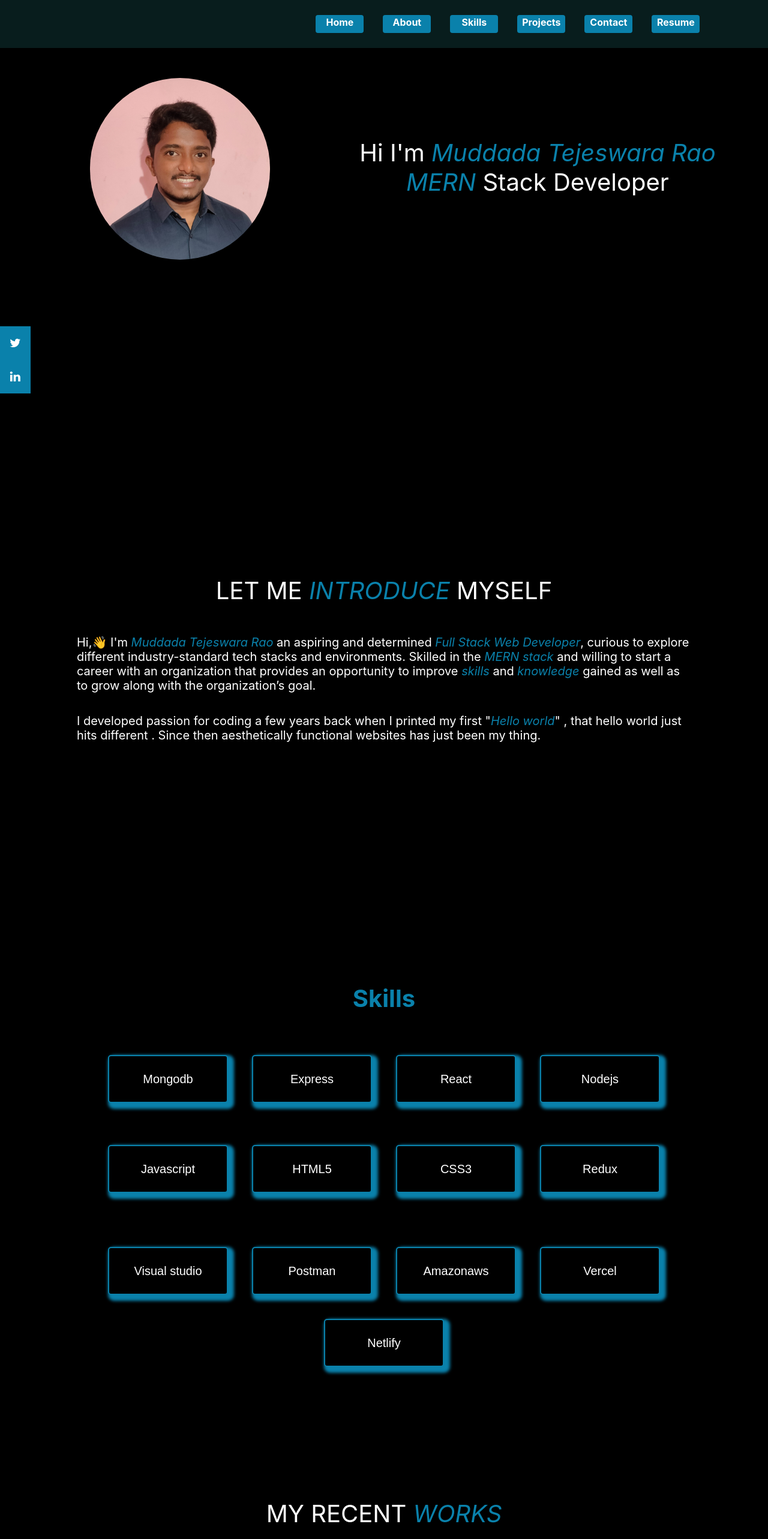
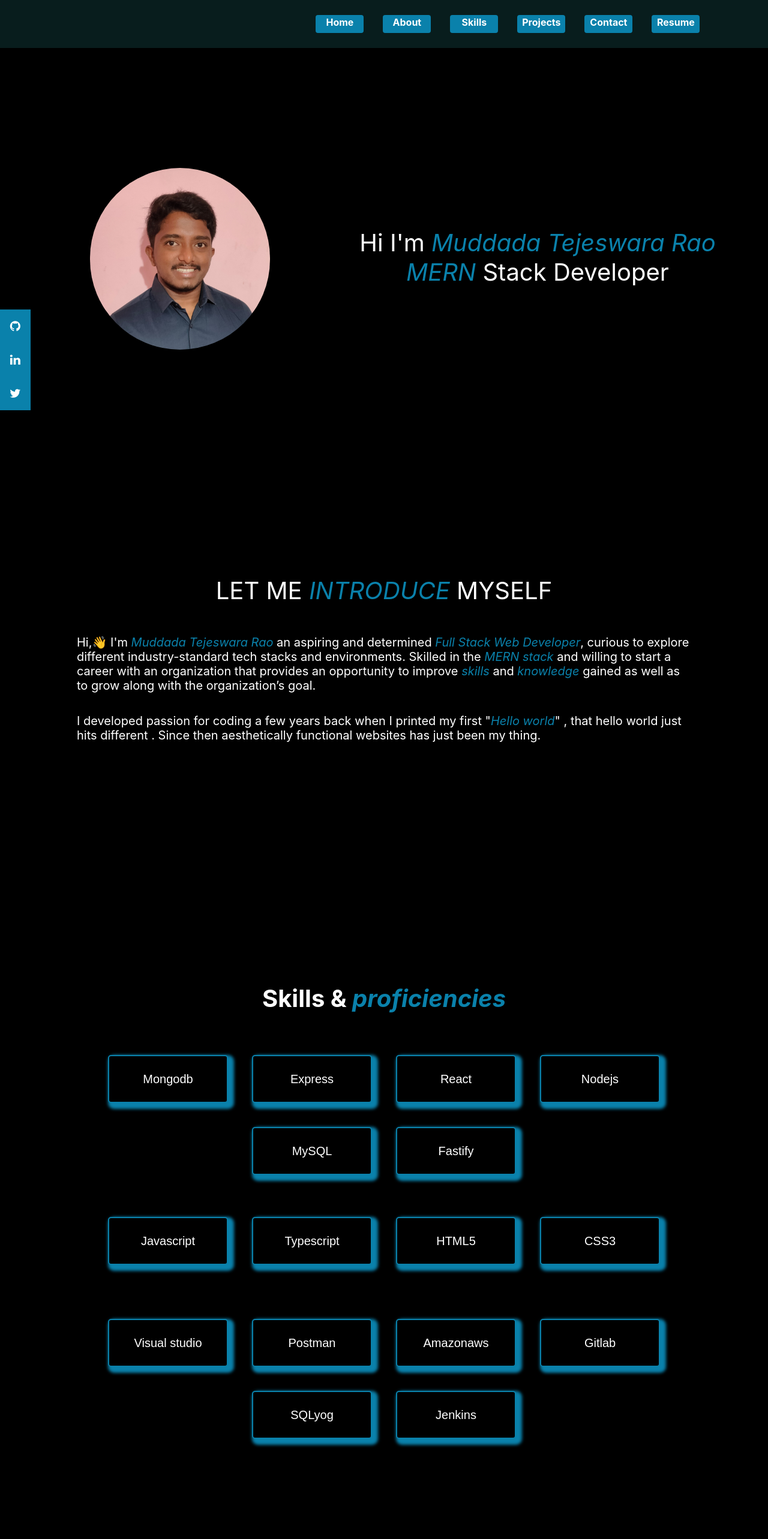
Before and after one commit to Tejeswar278/MuddadaTejeswaraRao_portfolio, a React (Vite) app: page / in a window 1280 px wide. Shown: the top 2566 px of the page at 60% size. Built offline with nearby package versions, Linux system fonts and the light colour scheme.

Commit message:
fixed padding for lines

```diff
--- a/src/components/Contact.css
+++ b/src/components/Contact.css
@@ -84,4 +84,17 @@
         font-size: 15px;
     }
 
+    .contact-list a {
+        width: 300px;
+        margin-right: 0px;
+    }
+
+    .contact-list {
+        margin: auto;
+    }
+
+    .contact-list > a {
+        margin-left: 40px;
+    }
+
 }
--- a/src/components/Home.css
+++ b/src/components/Home.css
@@ -7,14 +7,15 @@
 
 .home-profile {
     width: 40%;
-    padding: 150px 0px 0px 150px;
+    padding: 300px 0px 0px 150px;
+    justify-content: space-around;
 }
 
 .home-intro {
     width: 60%;
     /* height: 100%; */
     /* border: 1px solid red; */
-    padding-top: 250px;
+    padding-top: 400px ;
     font-size: 40px;
 }
 
--- a/src/components/Navbar.jsx
+++ b/src/components/Navbar.jsx
@@ -17,7 +17,7 @@ function Navbar (){
                 <a className="m" onClick={shownavref} href="#skills">Skills</a>
                 <a className="m" onClick={shownavref} href="#projects">Projects</a>
                 <a className="m" onClick={shownavref} href="#contact">Contact</a>
-                <a className="m" onClick={shownavref} href="https://www.canva.com/design/DAE8Y4Nu5TY/ikBgov_AYxtQITyanCbigA/view?utm_content=DAE8Y4Nu5TY&utm_campaign=designshare&utm_medium=link2&utm_source=sharebutton" target="_blank">Resume</a>
+                <a className="m" onClick={shownavref} href="https://drive.google.com/file/d/12kRTajL2itGNCJZCJ1i0QuTrm2ISOn34/view?usp=sharing" target="_blank">Resume</a>
                 <button className="nav-btn nav-close-btn" onClick={shownavref}>
                     <AiFillCloseCircle/>
                 </button>
--- a/src/components/Skills.css
+++ b/src/components/Skills.css
@@ -7,7 +7,7 @@
 
 .skills-header{
     font-size: 40px;
-    color: #0A81AB;
+    /* color: #0A81AB; */
     text-align: center;
     margin-bottom: 50px;
     font-weight: bold;
--- a/src/components/Skills.jsx
+++ b/src/components/Skills.jsx
@@ -4,27 +4,31 @@ export const Skills = () => {
     return (
         <div id='skills' className="skills-container offset">
             {/* <div className='m-t dot'>.</div> */}
-            <div className='m-t skills-header'>Skills</div>
+            <div className='m-t skills-header'>Skills & <span>proficiencies</span></div>
             <div className='skill m-b'>
                 <div className='skills-btns'>
                     <button className='skills-btn'>Mongodb</button>
                     <button className='skills-btn'>Express</button>
                     <button className='skills-btn'>React</button>
                     <button className='skills-btn'>Nodejs</button>
+                    <button className='skills-btn'>MySQL</button>
+                    <button className='skills-btn'>Fastify</button>
                 </div>
                 <div>
                     <button className='skills-btn'>Javascript</button>
+                    <button className='skills-btn'>Typescript</button>
                     <button className='skills-btn'>HTML5</button>
                     <button className='skills-btn'>CSS3</button>
-                    <button className='skills-btn'>Redux</button>
+
                 </div>
             </div>
             <div className='skill'>
                     <button className='skills-btn'>Visual studio</button>
                     <button className='skills-btn'>Postman</button>
                     <button className='skills-btn'>Amazonaws</button>
-                    <button className='skills-btn'>Vercel</button>
-                    <button className='skills-btn'>Netlify</button>
+                    <button className='skills-btn'>Gitlab</button>
+                    <button className='skills-btn'>SQLyog</button>
+                    <button className='skills-btn'>Jenkins</button>
             </div>
         </div>
     )
--- a/src/components/sidebar.css
+++ b/src/components/sidebar.css
@@ -19,27 +19,7 @@
     background-color: #000;
   }
 
-  .facebook {
-    background: #0A81AB;
-    color: white;
-  }
-
-  .twitter {
-    background: #0A81AB;
-    color: white;
-  }
-
-  .google {
-    background: #0A81AB;
-    color: white;
-  }
-
-  .linkedin {
-    background: #0A81AB;
-    color: white;
-  }
-
-  .youtube {
+  .icon-style {
     background: #0A81AB;
     color: white;
   }
--- a/src/components/sidebar.jsx
+++ b/src/components/sidebar.jsx
@@ -6,11 +6,9 @@ import {FaBars} from "react-icons/fa"
 function Sidebar (){
     return (
         <div class="icon-bar">
-            {/* <a href="#" class="facebook"><i class="fa fa-facebook"></i></a> */}
-            <a href="#" class="twitter"><i class="fa fa-twitter"></i></a>
-            {/* <a href="#" class="google"><i class="fa fa-google"></i></a> */}
-            <a href="#" class="linkedin"><i class="fa fa-linkedin"></i></a>
-            {/* <a href="#" class="youtube"><i class="fa fa-youtube"></i></a> */}
+            <a href="https://github.com/Tejeswar278" class="icon-style" target="_blank" className="icon-style"><i class="fa fa-github"></i></a>
+            <a href="https://www.linkedin.com/in/tejeswara-rao-muddada/" target="_blank" class="icon-style"><i class="fa fa-linkedin"></i></a>
+            <a href="https://twitter.com/Tejeswa07052907" target="_blank" class="icon-style"><i class="fa fa-twitter"></i></a>
         </div>
     )
 }
```
